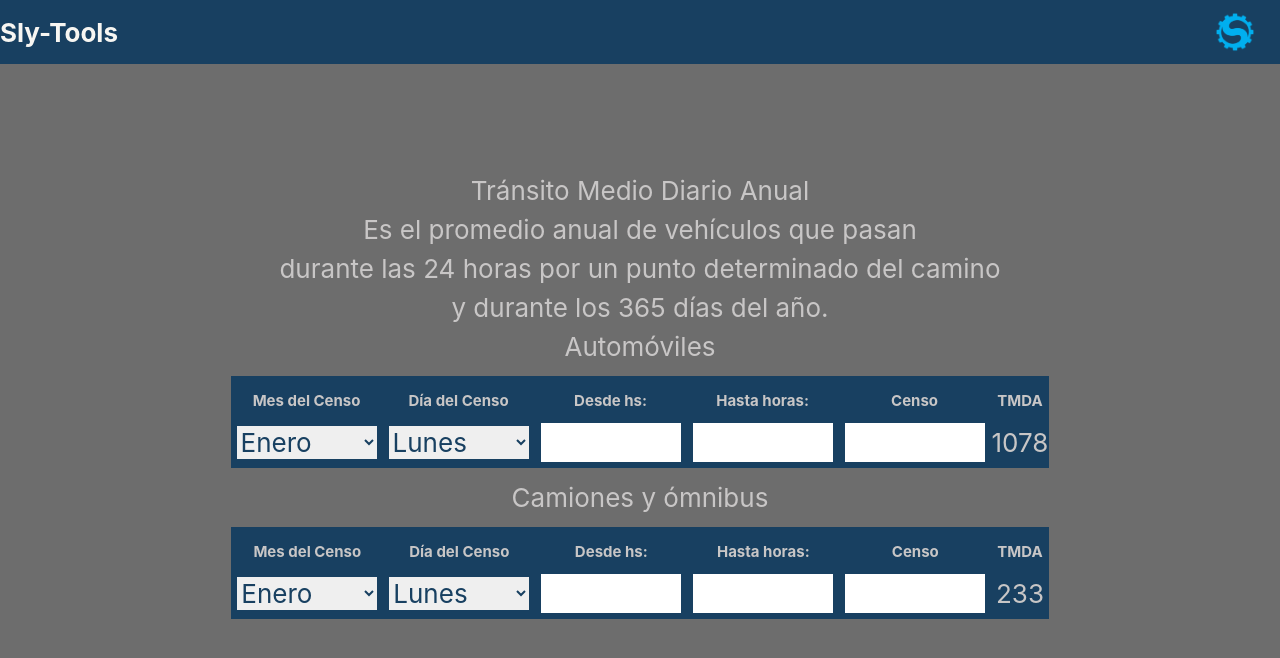
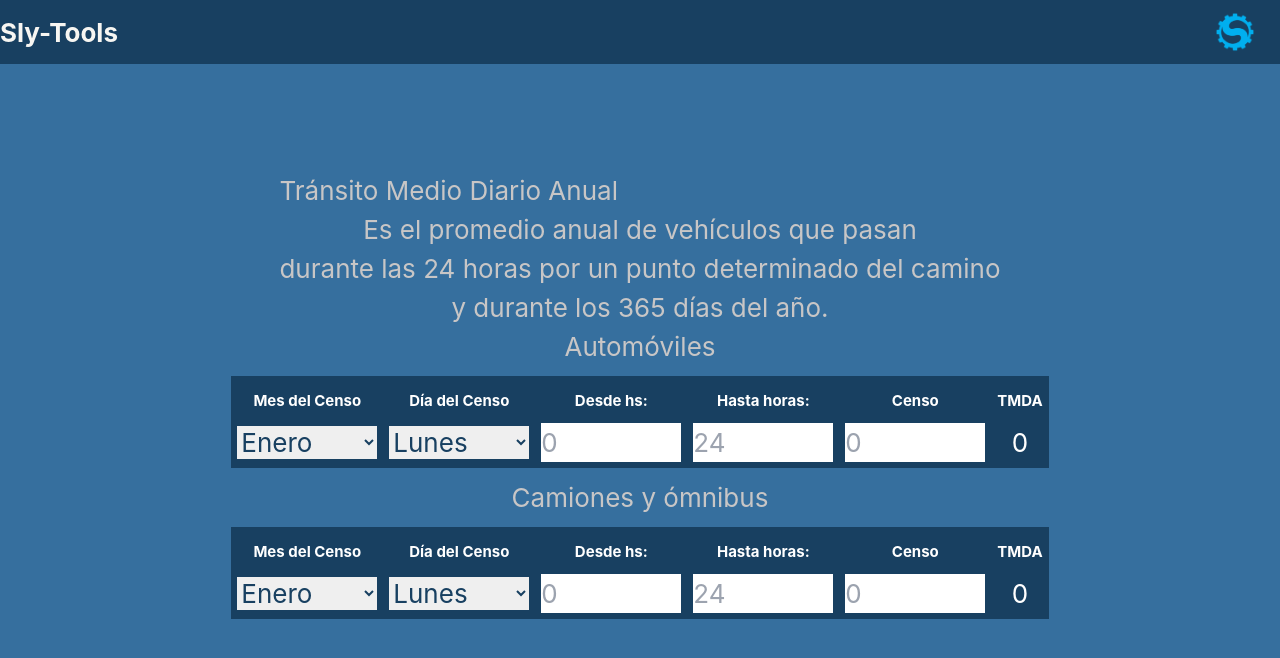
Before and after one commit to jonahsly/sly-tools, a React (Create React App) app: page / in a window 1280 px wide. Shown: the top 658 px of the page. Built offline with nearby package versions, Linux system fonts and the light colour scheme.

Commit message:
changeto_alpha_0.6.0

```diff
--- a/src/App.css
+++ b/src/App.css
@@ -30,7 +30,7 @@
 }
 
 .App-main {
-  background-color: #6d6d6d;
+  background-color: #366f9e;
   min-height: 100vh;
   display: flex;
   flex-direction: column;
@@ -40,24 +40,27 @@
   color: #C8C6C6;
 }
 
-
 .App-main__section-table {
   background-color: #184061;
   margin: 10px;
   border: 10px;
-  padding: 5px;
+  padding-bottom: 32px;
+  color: rgb(255, 255, 255);
 }
 
+.App-main__div {
+  display: flex;
+  justify-content: left;
+  flex-direction: column;
+  align-items: flex-start;
+}
 
-input {
+input, select {
   width: 140px;
   margin: 5px;
   color: #184061;
-}
-select {
-  width: 140px;
-  margin: 5px;
-  color: #184061;
+  display: flex;
+  justify-content: center;
 }
 
 label {
--- a/src/App.js
+++ b/src/App.js
@@ -9,7 +9,7 @@ function App() {
     dia: 'Lunes',
     desde_hs: 8,
     hasta_hs: 13,
-    censoAut: 251
+    censoAut: 0
   })
   const censoA = tmda.censoAut;
   const porcAdia = [84.01, 81.19, 85.35, 83.12, 83.98, 123, 91];
@@ -63,7 +63,7 @@ function App() {
     dia2: 'Lunes',
     desde_hs2: 8,
     hasta_hs2: 13,
-    censoCam: 120
+    censoCam: 0
   })
   const censoB = tmda2.censoCam;
   const porcAdia2 = [108.69, 110.55, 105.27, 114.27, 111.85, 109.86, 39.51];
@@ -93,6 +93,7 @@ function App() {
     }
   }
   const result2 = Math.round(censoB * (100 / calculateHora2()) * (100 / calculateDia2()) * (100 / calculateMes2()));
+
   const onChange2 = (event) => {
     const value2 = event.target.value;
     const name2 = event.target.name;
@@ -120,12 +121,14 @@ function App() {
 
         </header>
         <main className="App-main">
+          <div className="App-main__div">
             <h1>
               Tránsito Medio Diario Anual
             </h1>
             <p>
               Es el promedio anual de vehículos que pasan<br/>durante las 24 horas por un punto determinado del camino<br/>y durante los 365 días del año.
             </p>
+          </div>
               <section className="App-main__section">
                 <h6>Automóviles</h6>
                 <table className="App-main__section-table">
@@ -165,9 +168,9 @@ function App() {
                         <option value="domingo">Domingo</option>
                       </select>
                     </td>
-                    <td><input name="desde_hs" onChange={onChange}/></td>
-                    <td><input name="hasta_hs" onChange={onChange}/></td>
-                    <td><input name="censoAut" onChange={onChange}/></td>
+                    <td><input name="desde_hs" placeHolder="0" onChange={onChange}/></td>
+                    <td><input name="hasta_hs" placeHolder="24" onChange={onChange}/></td>
+                    <td><input name="censoAut" placeHolder="0" onChange={onChange}/></td>
                     <td><div>{result1}</div></td>
                   </tr>
                 </table>
@@ -185,7 +188,7 @@ function App() {
                   </tr>
                   <tr>
                     <td>
-                      <select name="mes2" placeHolder="Enero" onChange={onChange}>
+                      <select name="mes2" placeHolder="Enero" onChange={onChange2}>
                         <option value="enero">Enero</option>
                         <option value="febrero">Febrero</option>
                         <option value="marzo">Marzo</option>
@@ -201,7 +204,7 @@ function App() {
                       </select>
                     </td>
                     <td>
-                      <select name="dia2" placeHolder="Lunes" onChange={onChange}>
+                      <select name="dia2" placeHolder="Lunes" onChange={onChange2}>
                         <option value="lunes">Lunes</option>
                         <option value="martes">Martes</option>
                         <option value="miercoles">Miercoles</option>
@@ -211,9 +214,9 @@ function App() {
                         <option value="domingo">Domingo</option>
                       </select>
                     </td>
-                    <td><input name="desde_hs2" onChange={onChange2}/></td>
-                    <td><input name="hasta_hs2" onChange={onChange2}/></td>
-                    <td><input name="censoCam" onChange={onChange2}/></td>
+                    <td><input name="desde_hs2" placeHolder="0" onChange={onChange2}/></td>
+                    <td><input name="hasta_hs2" placeHolder="24" onChange={onChange2}/></td>
+                    <td><input name="censoCam" placeHolder="0" onChange={onChange2}/></td>
                     <td><div>{result2}</div></td>
                   </tr>
                 </table>
```
